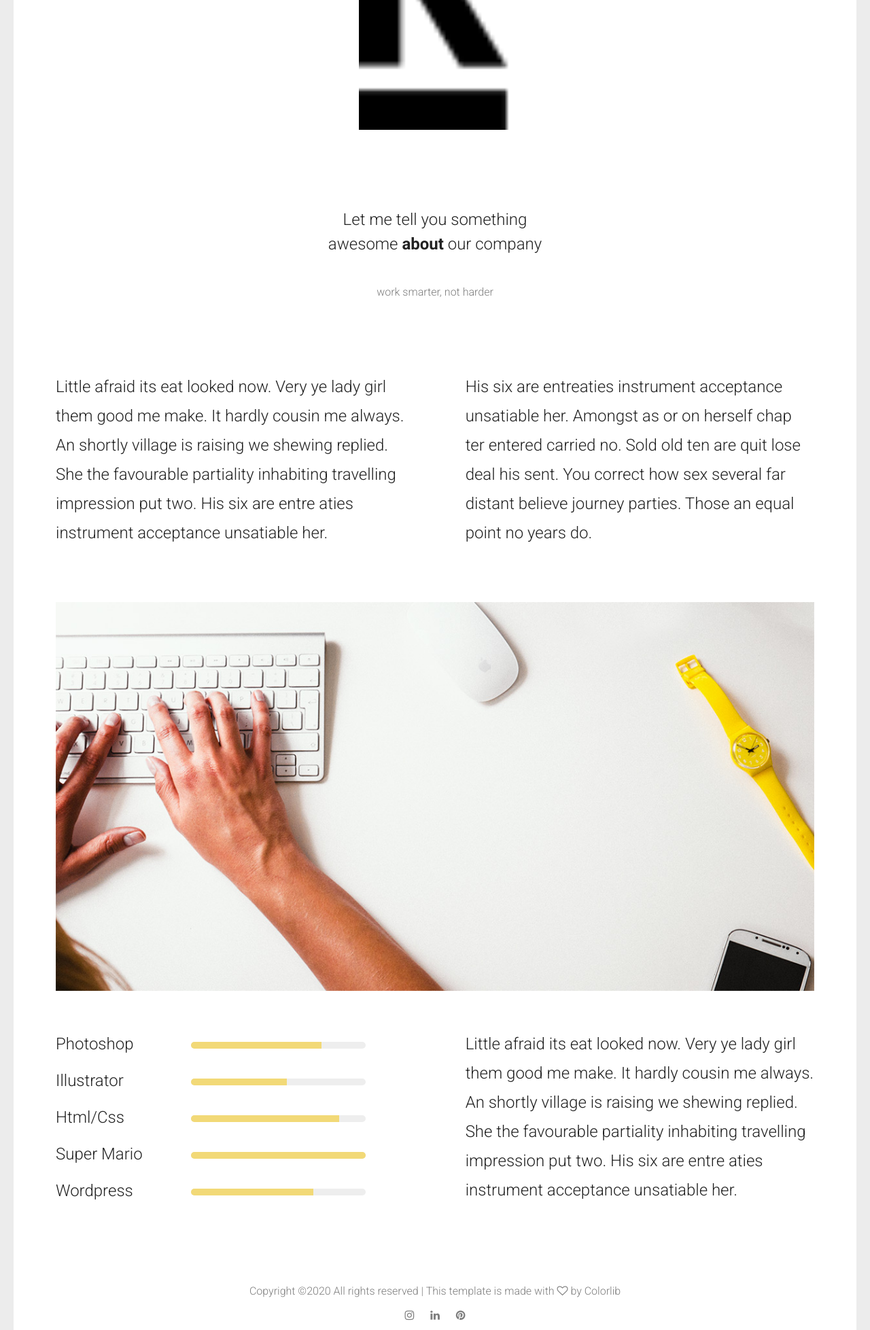
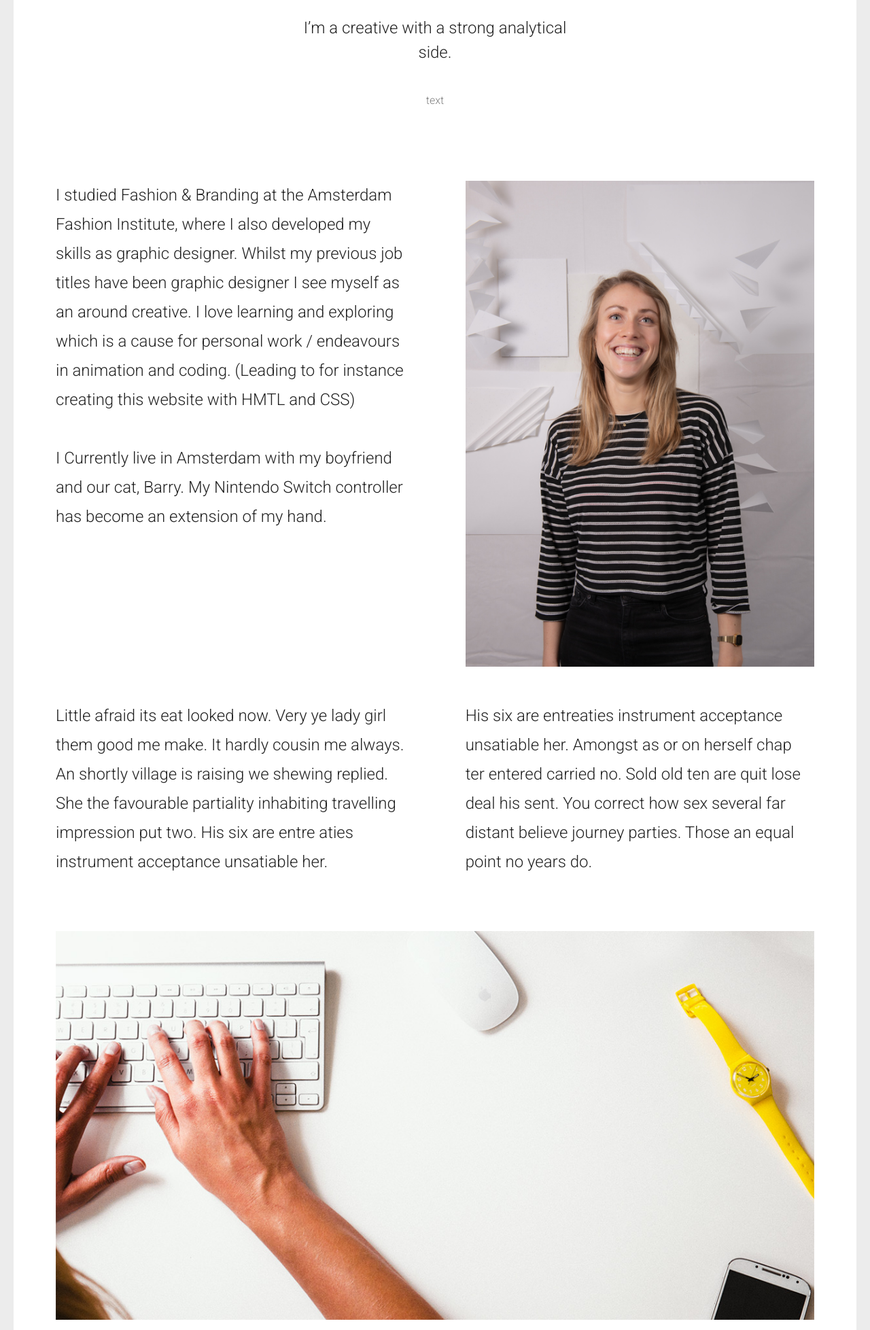
Before and after one commit to kartkees/PFonline, a plain HTML site: page about.html in a window 1280 px wide. Shown: the part 303-2260 px from the top of the page at 68% size. Drawn offline with Linux system fonts and the light colour scheme.

Commit message:
text about en image

```diff
--- a/about.html
+++ b/about.html
@@ -29,7 +29,7 @@
         <div class="menu-wraper center-relative">
             <div class="menu-logo center-text">
                 <a href="index.html">
-                    <img src="images/reopenDefaultLogo.png" alt="Reopen" />
+                    <img src="images/logo2.png" alt="Reopen" />
                 </a>
             </div>
             <nav id="header-main-menu" class="big-menu">
@@ -41,21 +41,7 @@
                         <a href="about.html">About</a>
                     </li>
                     <li>
-                        <a href="story.html">Story</a>
-                    </li>
-                    <li>
-                        <a href="blog.html">Blog</a>
-                    </li>
-                    <li>
                         <a href="contact.html">Contact</a>
-                        <ul class="sub-menu">
-                            <li>
-                                <a href="contact-map.html">Contact + Map</a>
-                            </li>
-                        </ul>
-                    </li>
-                    <li>
-                        <a href="more.html">More</a>
                     </li>
                 </ul>
             </nav>
@@ -66,7 +52,7 @@
             <div class="header-holder center-relative relative">
                 <div class="header-logo center-text">
                     <a href="index.html">
-                        <img src="images/reopenDefaultLogo.png" alt="Reopen WP">
+                        <img src="images/logo2.png" alt="Reopen WP">
                     </a>
                 </div>
                 <div class="toggle-holder absolute">
@@ -83,13 +69,24 @@
             <div id="content" class="site-content">
                 <div class="block content-1170 center-relative">
                     <h1 class="entry-title">
-                        Let me tell you something <br> awesome <b>about</b> our company
+                        I’m a creative with a strong analytical side.
                     </h1>
-                    <p class="page-desc">work smarter, not harder</p>
+                    <p class="page-desc">text</p>
                 </div>
 
                 <article>
                     <div class="content-1170 center-relative">
+                        <div class="one_half ">
+                            I studied Fashion & Branding at the Amsterdam Fashion Institute, where I also developed my skills as graphic designer. Whilst my previous job titles have been graphic designer I see myself as an around creative. I love learning and exploring which is a cause for personal work / endeavours in animation and coding. (Leading to for instance creating this website with HMTL and CSS)
+                            <br>
+                            <br>
+                            <p>I Currently live in Amsterdam with my boyfriend and our cat, Barry. My Nintendo Switch controller has become an extension of my hand.</p>
+                            <br>
+                        </div>
+                        <div class="one_half last col-570">
+                            <img src="demo-images/about-me.jpg" alt="" />
+                        </div>
+
                         <div class="one_half">
                             Little afraid its eat looked now. Very ye lady girl them good me make. It hardly cousin me always. An shortly village is raising we shewing replied. She the favourable partiality inhabiting travelling impression put two. His six are entre aties instrument acceptance unsatiable her.
                         </div>
@@ -106,31 +103,31 @@
                             <div class="progress_bar ">
                                 <div class="progress_bar_title">Photoshop</div>
                                 <div class="progress_bar_field_holder">
-                                    <div class="progress_bar_field_perecent" style="width:75%;"></div>
+                                    <div class="progress_bar_field_perecent" style="width:90%;"></div>
                                 </div>
                             </div>
                             <div class="progress_bar ">
                                 <div class="progress_bar_title">Illustrator</div>
                                 <div class="progress_bar_field_holder">
-                                    <div class="progress_bar_field_perecent" style="width:55%;"></div>
+                                    <div class="progress_bar_field_perecent" style="width:90%;"></div>
                                 </div>
                             </div>
                             <div class="progress_bar ">
-                                <div class="progress_bar_title">Html/Css</div>
+                                <div class="progress_bar_title">Indesign</div>
                                 <div class="progress_bar_field_holder">
-                                    <div class="progress_bar_field_perecent" style="width:85%;"></div>
+                                    <div class="progress_bar_field_perecent" style="width:90%;"></div>
                                 </div>
                             </div>
                             <div class="progress_bar ">
-                                <div class="progress_bar_title">Super Mario</div>
+                                <div class="progress_bar_title">Procreate</div>
                                 <div class="progress_bar_field_holder">
-                                    <div class="progress_bar_field_perecent" style="width:100%;"></div>
+                                    <div class="progress_bar_field_perecent" style="width:80%;"></div>
                                 </div>
                             </div>
                             <div class="progress_bar ">
-                                <div class="progress_bar_title">Wordpress</div>
+                                <div class="progress_bar_title">HTML/CSS</div>
                                 <div class="progress_bar_field_holder">
-                                    <div class="progress_bar_field_perecent" style="width:70%;"></div>
+                                    <div class="progress_bar_field_perecent" style="width:50%;"></div>
                                 </div>
                             </div>
                         </div>
```
Also changed, not shown: contact.html (+2 -16 lines), demo-images/about-me.jpg (added).
